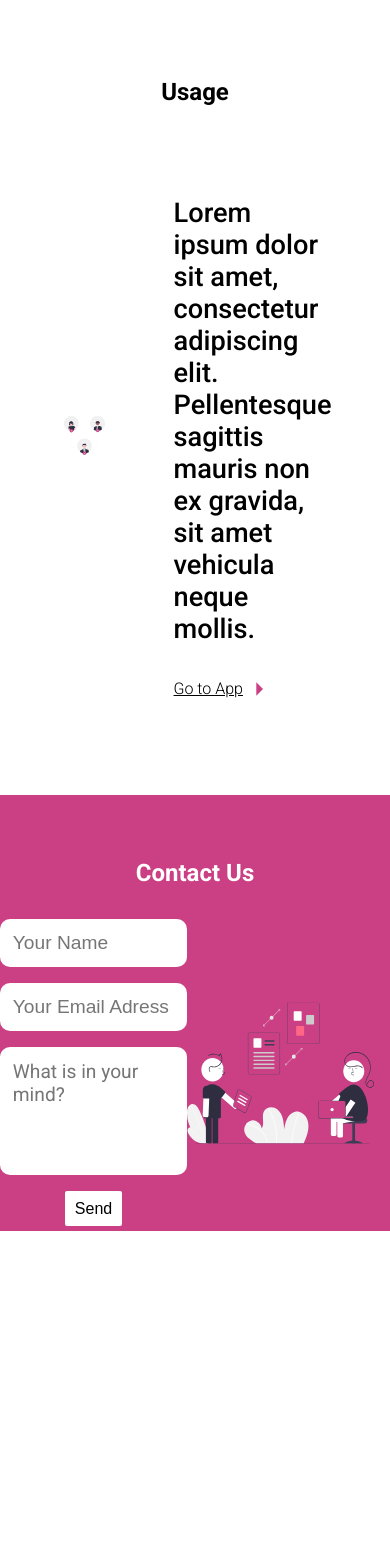
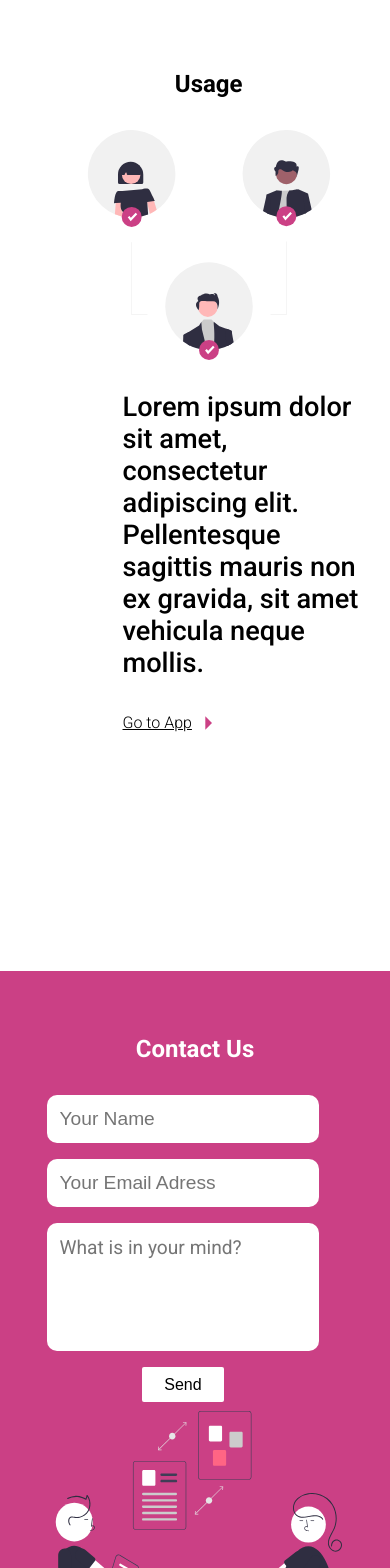
Before and after one commit to sametaln/unictaste, a Next.js app: page /Main in a window 390 px wide. Shown: the part 980-2548 px from the top of the page. Before the commit the page ends 2211 px from the top, so only its background shows below. Built offline with nearby package versions, Linux system fonts and the light colour scheme.

Commit message:
Update Main.module.scss

```diff
--- a/styles/Main.module.scss
+++ b/styles/Main.module.scss
@@ -105,13 +105,17 @@
 .contactContainer {
   display: flex;
   justify-content: center;
-  margin-top: 4rem;
+  background-color: #cb4085;
+  width: 75vw;
+  height: 80vh;
+  margin: 0 auto;
+  margin-bottom: 5rem;
+  border-radius: 20px;
 }
 
 .contact {
-  width: 85vw;
-  height: 80vh;
-  background-color: #cb4085;
+  width: 85%;
+  height: 80%;
   border-radius: 25px;
   margin: 4rem auto;
   display: flex;
@@ -268,8 +272,24 @@
     flex-direction: column;
     justify-content: center;
     align-items: center;
-    width: 100%;
+    width: 110%;
     height: 100%;
+    margin: 0 auto;
+  }
+
+  .bottom {
+    display: flex;
+    flex-direction: column;
+    align-items: center;
+    justify-content: center;
+  }
+
+  .leftImg {
+    flex: 3;
+  }
+
+  .rightText {
+    flex: 1;
   }
 
   .h1 {
@@ -281,6 +301,9 @@
     width: 100%;
     height: 100%;
     padding: 0;
+    border-radius: 0;
+    margin: 0;
+    margin-top: 15rem;
   }
 
   .contactText {
@@ -297,14 +320,14 @@
     width: 100vw;
     border-radius: 0;
     height: 100%;
-    margin: 0;
+    margin: 0 2rem;
   }
 
   .leftContact {
     display: flex;
     flex-direction: column;
     align-items: center;
-    margin: 0;
+    margin: 0 1.5rem 0 0;
     margin-bottom: 0.3rem;
   }
 
```
